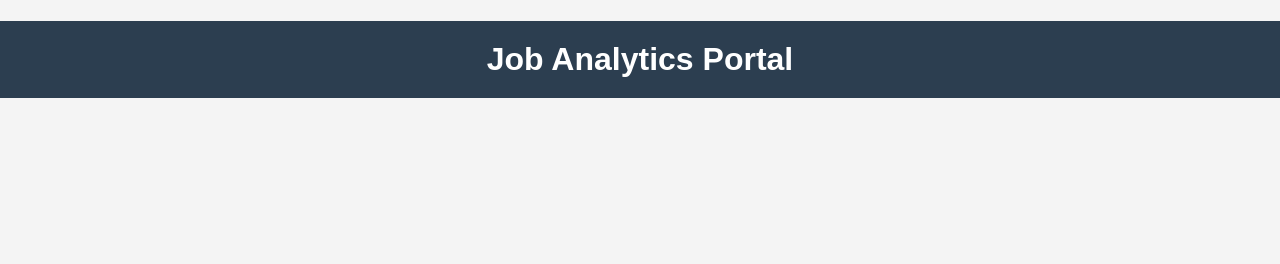
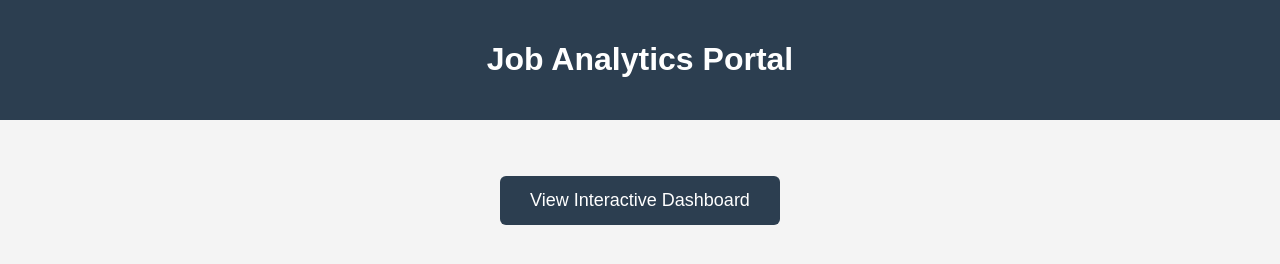
Before and after one commit to IshaC-data/job-analytics-portal, a plain HTML site: page index.html in a window 1280 px wide. Drawn offline with Linux system fonts and the light colour scheme.

Commit message:
Update index.html

```diff
--- a/index.html
+++ b/index.html
@@ -1,34 +1,49 @@
-
 <!DOCTYPE html>
 <html lang="en">
 <head>
   <meta charset="UTF-8">
-  <title>Job Analytics Dashboard</title>
+  <title>Job Analytics Portal</title>
   <style>
     body {
       font-family: Arial, sans-serif;
+      background-color: #f4f4f4;
       margin: 0;
       padding: 0;
-      background: #f4f4f4;
       text-align: center;
     }
-    h1 {
-      background: #2c3e50;
+    header {
+      background-color: #2c3e50;
       color: white;
       padding: 20px;
     }
-    iframe {
+    .btn {
+      display: inline-block;
+      margin-top: 40px;
+      padding: 14px 30px;
+      font-size: 18px;
+      color: white;
+      background-color: #2c3e50;
       border: none;
-      width: 100%;
-      height: 90vh;
+      border-radius: 6px;
+      text-decoration: none;
+    }
+    .btn:hover {
+      background-color: #1a252f;
     }
   </style>
 </head>
 <body>
-  <h1>Job Analytics Portal</h1>
 
-  <iframe src="https://public.tableau.com/views/JobAnalytics_17530113629030/Dashboard1"
-          width="100%" height="800" frameborder="0" allowfullscreen></iframe>
+  <header>
+    <h1>Job Analytics Portal</h1>
+  </header>
+
+  <p>
+    <a class="btn" href="https://public.tableau.com/views/JobAnalytics_17530113629030/Dashboard1"
+       target="_blank">
+      View Interactive Dashboard
+    </a>
+  </p>
 
 </body>
 </html>
```
